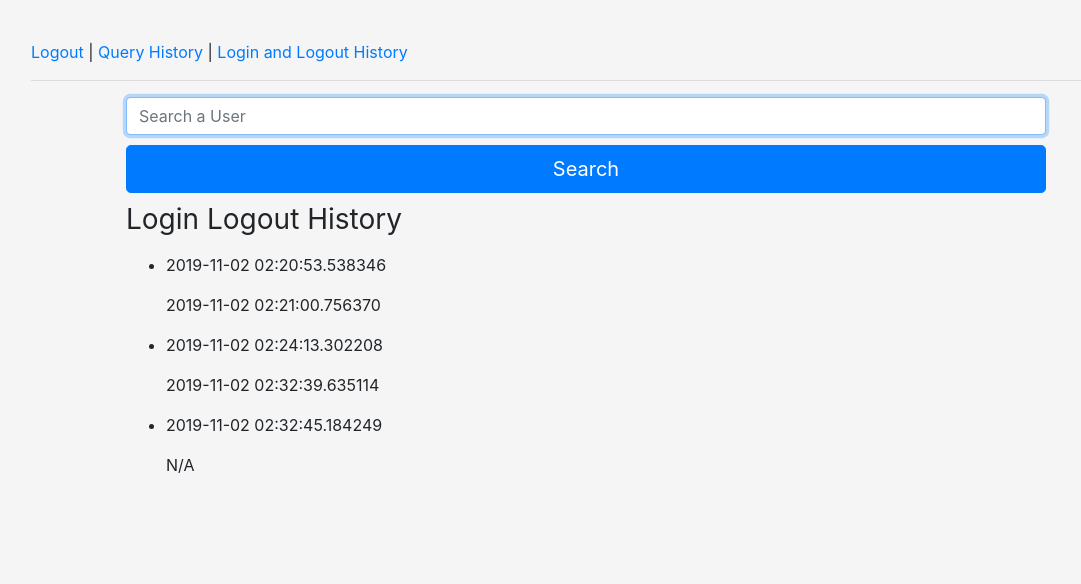
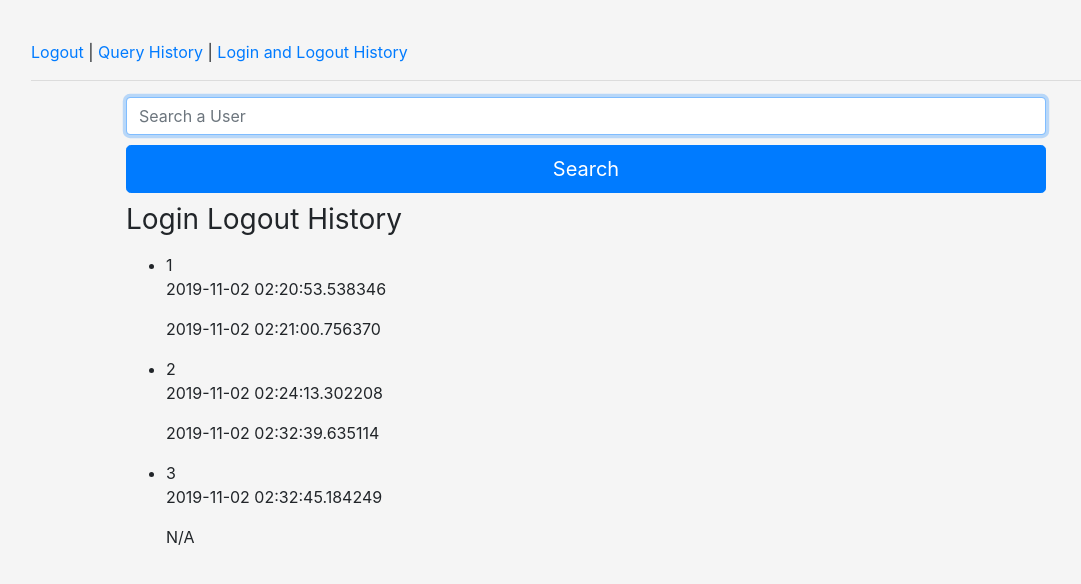
Before and after one commit to CeciliaCY/AppSecDB, a Flask app: page /login_history in a window 1280 px wide. Shown: the top 584 px of the page, without its empty margins (54-1135 px from the left). Run offline with Flask 2, Linux system fonts and the light colour scheme; a user stored in the database is signed in; data comes from the database, SQL or seed files in the repository; some libraries are stand-ins or nearby versions.

Commit message:
Modify for autograder

```diff
--- a/templates/login_history.html
+++ b/templates/login_history.html
@@ -24,7 +24,8 @@ Text to check
                 {% for query in queries %}
 
                     <li id=login{{query.logid}}>
-                    <p id=login{{query.logid}}_time>{{ query.loginTime }}</p>
+                     {{query.logid}}
+                     <p id=login{{query.logid}}_time>{{ query.loginTime }}</p>
                     <p id=logout{{query.logid}}_time>{{ query.logoutTime if (query.logoutTime) else 'N/A'}}</p>
                     </li>
 
```
